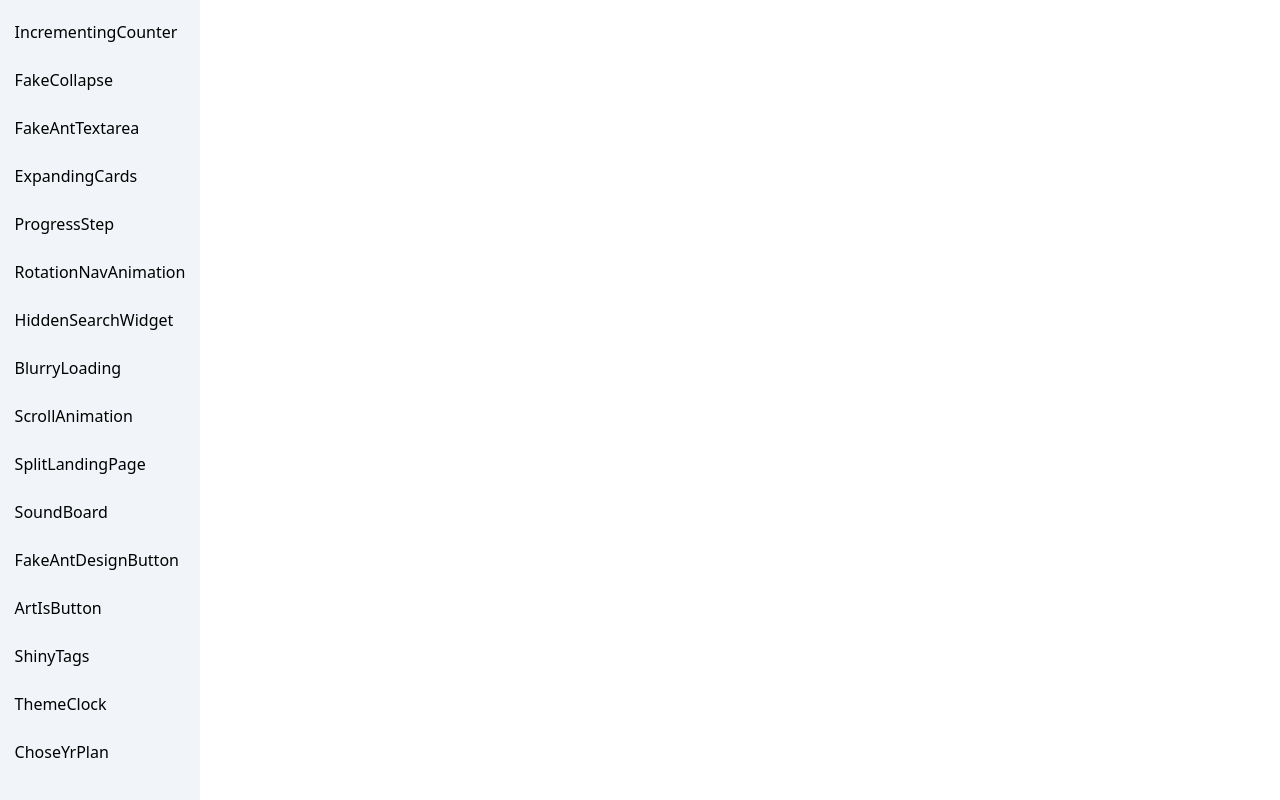
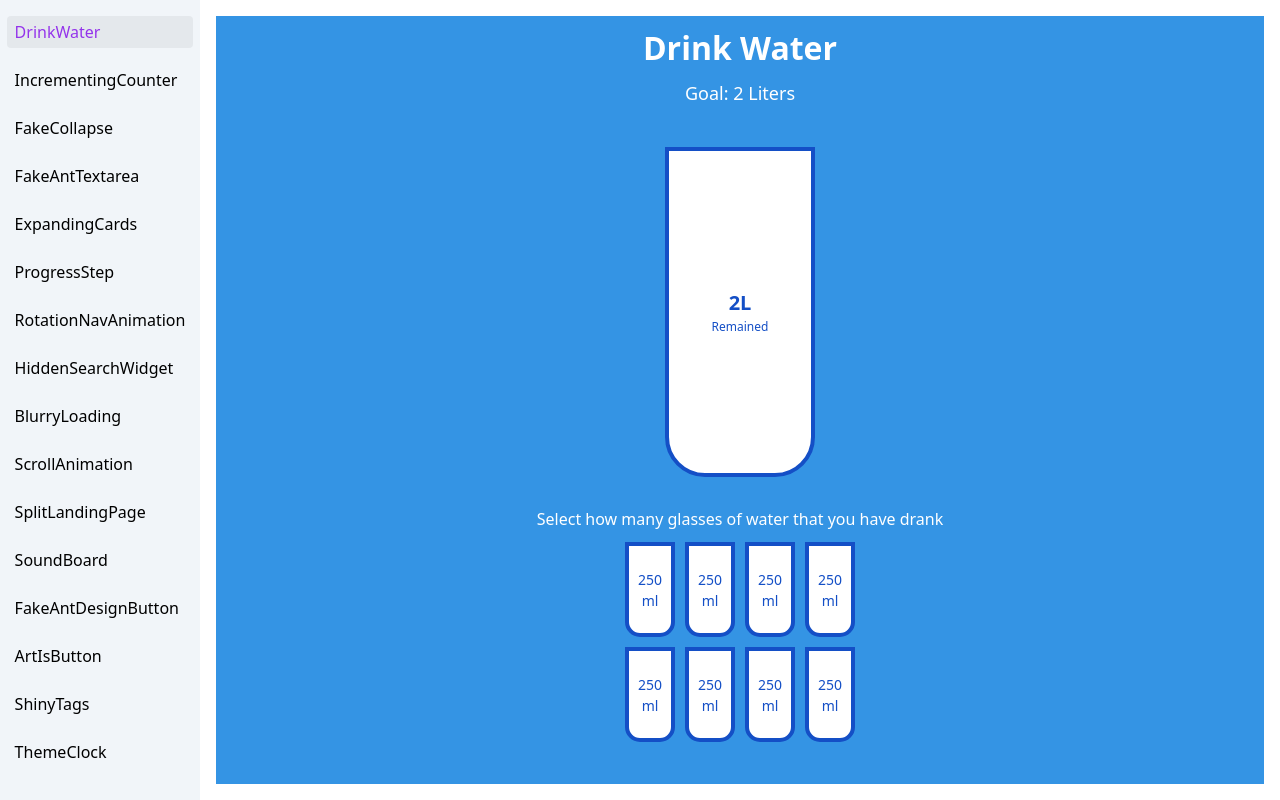
Before and after one commit to yinjg1997/attention-is-all-you-need, a Vue app: page /drink_water in a window 1280 px wide. Built offline with nearby package versions, Linux system fonts and the light colour scheme.

Commit message:
feat: add DrinkWater

```diff
--- a/src/components/DrinkWater.vue
+++ b/src/components/DrinkWater.vue
@@ -1,11 +1,86 @@
 <script setup lang="ts">
+import {computed, nextTick, ref, watch} from "vue";
 
+
+const activeIndex = ref(-1)
+
+// <<<<<<<<<<<<<<  <<<<<<<<<<<<<<<<<<<<<
+const percent = computed(() => {
+  return ((activeIndex.value + 1) * 250 / 2000) * 100
+})
+
+const remained = computed(() => {
+  return 2 * (1 - percent.value / 100)
+})
+
+const percentageRef = ref<HTMLDivElement>()
+
+watch(() => activeIndex.value, async () => {
+  await nextTick() // 因为，percentageRef 上有 v-if， 所以这里等待 percentage 渲染出来
+  if (percentageRef.value) {
+    percentageRef.value.style.height = percent.value + '%'
+  }
+})
+// >>>>>>>>>>>>>>>>>>>>>>>>>>>>>>>>>>>
+
+// <<<<<<<<<<<<<<<<<<<<<<<<<<<<<<<<<<<
+const handleClickSmallCup = (index: number) => {
+  // 再次点击取消的小逻辑
+  if (index === activeIndex.value) {
+    --activeIndex.value
+  } else {
+    activeIndex.value = index
+  }
+}
+// >>>>>>>>>>>>>>>>>>>>>>>>>>>>>>>>>>>
 </script>
 
 <template>
-
+  <div class="flex flex-col items-center w-full h-full bg-[#3494e4] text-[#fff]">
+    <div class="mt-[8px] text-[32px] font-bold">
+      Drink Water
+    </div>
+    <div class="mt-[8px] mb-[10px] text-[18px]">
+      Goal: 2 Liters
+    </div>
+    <div class="flex flex-col items-center w-[150px] h-[330px] mt-[30px] mb-[30px] bg-[#fff] border-solid border-[4px] border-[#144fc6]
+    rounded-b-[40px] overflow-hidden text-[18px] text-[#144fc6]">
+      <div v-if="remained > 0" class="flex-1 flex flex-col items-center justify-center w-full transition-all">
+        <span class="text-[20px] font-bold">
+          {{ `${remained}L` }}
+        </span>
+        <span class="text-[12px]">
+          Remained
+        </span>
+      </div>
+      <div ref="percentageRef" v-if="activeIndex > -1" class="flex justify-center items-center w-full h-[0] bg-[#6ab3f8] transition-all">
+        <span class="text-[30px] font-bold">
+          {{ `${percent}%` }}
+        </span>
+      </div>
+    </div>
+    <div class="mb-[6px]">
+      Select how many glasses of water that you have drank
+    </div>
+    <div class="flex justify-center items-center flex-wrap w-[280px]">
+      <template v-for="(item, index) in 8" :key="item">
+        <div class="flex flex-col justify-center items-center w-[50px] h-[95px] m-[5px] bg-[#fff]
+        border-solid border-[4px] border-[#144fc6] rounded-b-[15px] cursor-pointer text-[#144fc6] transition-all"
+             :class="{'fill-cup': index <= activeIndex}"
+             @click="handleClickSmallCup(index)"
+        >
+          <div class="text-center text-[14px]">
+            250 ml
+          </div>
+        </div>
+      </template>
+    </div>
+  </div>
 </template>
 
-<style scoped>
-
+<style scoped lang="less">
+.fill-cup {
+  color: #fff;
+  background-color: #6ab3f8;
+}
 </style>
--- a/src/router/index.ts
+++ b/src/router/index.ts
@@ -5,8 +5,13 @@ export const routes = [
     path: "/",
     name: "Home",
     component: () => import("../views/HomeView.vue"),
-    redirect: { name: "ExpandingCards" },
+    redirect: { name: "DrinkWater" },
     children: [
+      {
+        path: "drink_water",
+        name: "DrinkWater",
+        component: () => import("../components/DrinkWater.vue")
+      },
       {
         path: "incrementing_counter",
         name: "IncrementingCounter",
@@ -91,11 +96,6 @@ export const routes = [
         path: "incrementing_counter",
         name: "IncrementingCounter",
         component: () => import("../components/IncrementingCounter.vue")
-      },
-      {
-        path: "drink_water",
-        name: "DrinkWater",
-        component: () => import("../components/DrinkWater.vue")
       },
       {
         path: "movie_app",
```
